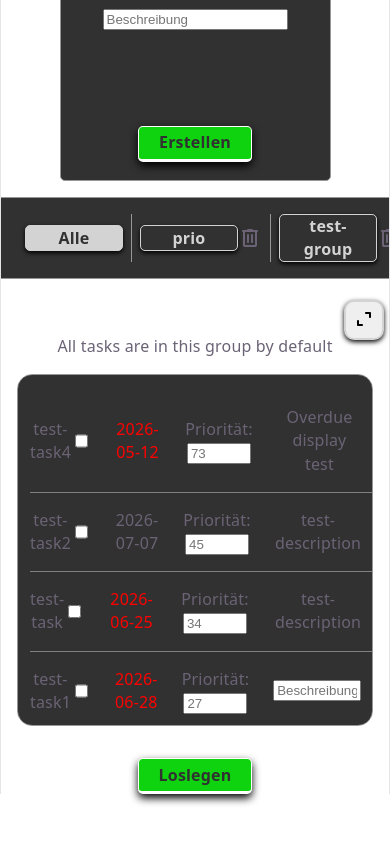
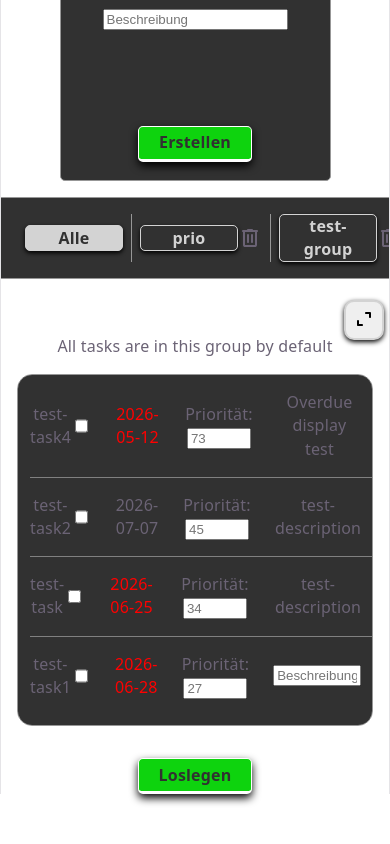
Before and after one commit to masekowsky-ee/quidey_react-main, a React (Vite) app: page / in a window 390 px wide. Shown: the part 624-1468 px from the top of the page. Built offline with nearby package versions, Linux system fonts and the light colour scheme.

Commit message:
feat: enhance Settings component to display current language; update translations with 'current' key style: improve TaskContainer CSS for better overflow handling and responsive design

```diff
--- a/src/components/Settings.jsx
+++ b/src/components/Settings.jsx
@@ -1,4 +1,3 @@
-import React from 'react'
 import styles from './Settings.module.css';
 
 export default function Settings(props){
@@ -10,7 +9,7 @@ export default function Settings(props){
             <div className={styles.settingsSectionDiv} >
                 <h2 className={styles.settingsH2} >{t('general')}</h2>
                 <div className={styles.individualSettingDiv}>
-                    <p>{t('language')}:</p>
+                    <p>{`${t('language')} (${t('current')}: ${language === 'en' ? t('english') : t('german')})`}:</p>
                     <button className={styles.settingBtn} onClick={()=>{setLanguage(language === 'de' ? 'en' : 'de')}}>
                         {language === 'de' ? t('english') : t('german')}
                     </button>
--- a/src/components/TaskContainer.module.css
+++ b/src/components/TaskContainer.module.css
@@ -10,6 +10,8 @@
     margin-bottom: 1rem;
     position: relative;
     overflow-x: auto;
+    overflow-y: auto;
+
 }
 
 .taskLi{
@@ -54,16 +56,15 @@
 
 .ul{
     list-style-type: none;
-    padding: 0;
-    margin: 1rem 0.75rem;
-    height: 320px;;
-    padding: 15px 0;
+    margin: 0;
+    padding: 1rem 0.75rem;
     transition: all 0.2s ease;
     display: flex;
     align-items: stretch;
     flex-direction: column;
     justify-content: flex-start;
     width: fit-content;
+    height: auto;
 }
 
 .startBtn{
--- a/src/i18n/translations.js
+++ b/src/i18n/translations.js
@@ -48,6 +48,7 @@ const translations = {
         history: 'Verlauf',
         total: 'Gesamt',
         noSessionsYet: 'Bisher noch nichts verzeichnet...',
+        current: 'Aktuell',
 
         dateNameTaskError: 'Bitte gib ein gültiges Datum / einen gültigen Namen ein',
         groupError: 'Bitte gib einen gültigen, unbenutzten Gruppennamen ein',
@@ -102,6 +103,7 @@ const translations = {
         history: 'History',
         total: 'Total',
         noSessionsYet: 'Nothing logged yet...',
+        current: 'Current',
 
     dateNameTaskError: 'Please enter a valid Date / Name',
         groupError: 'Please enter a valid, unused group name',
```
